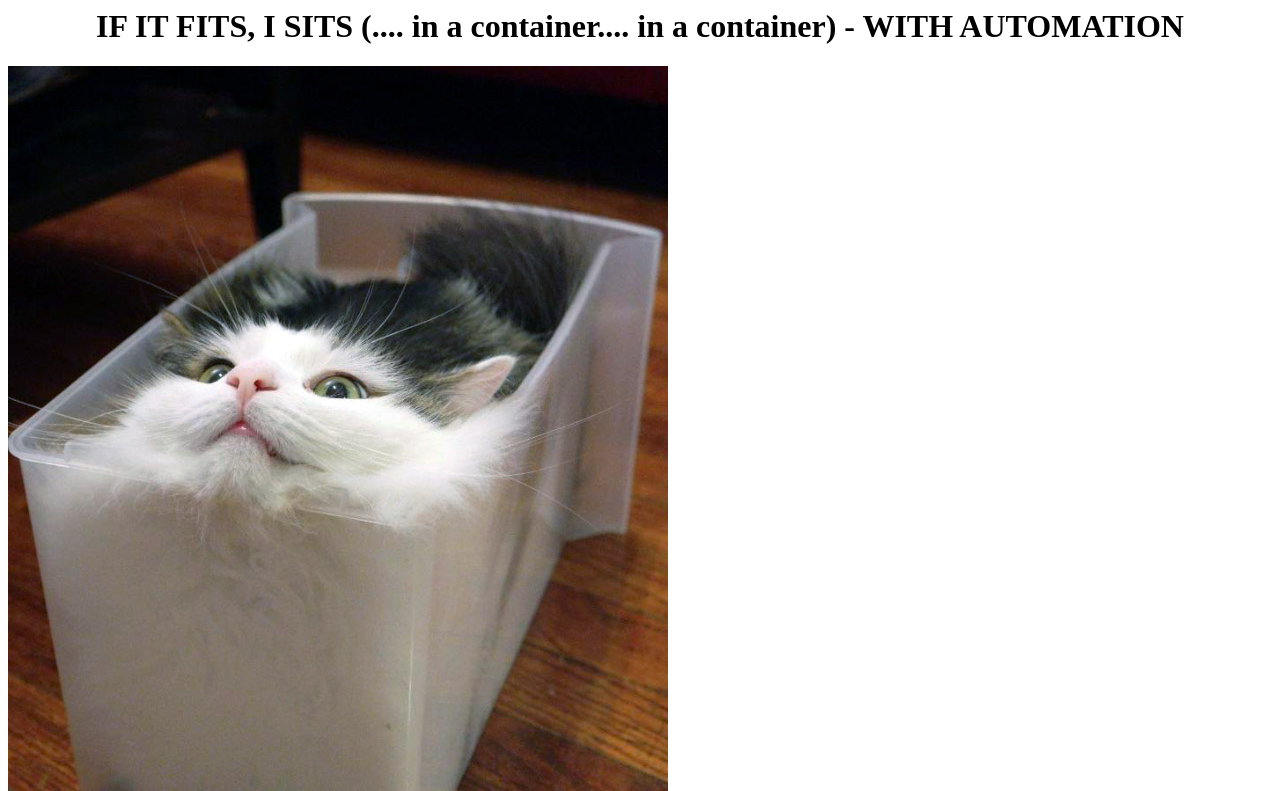
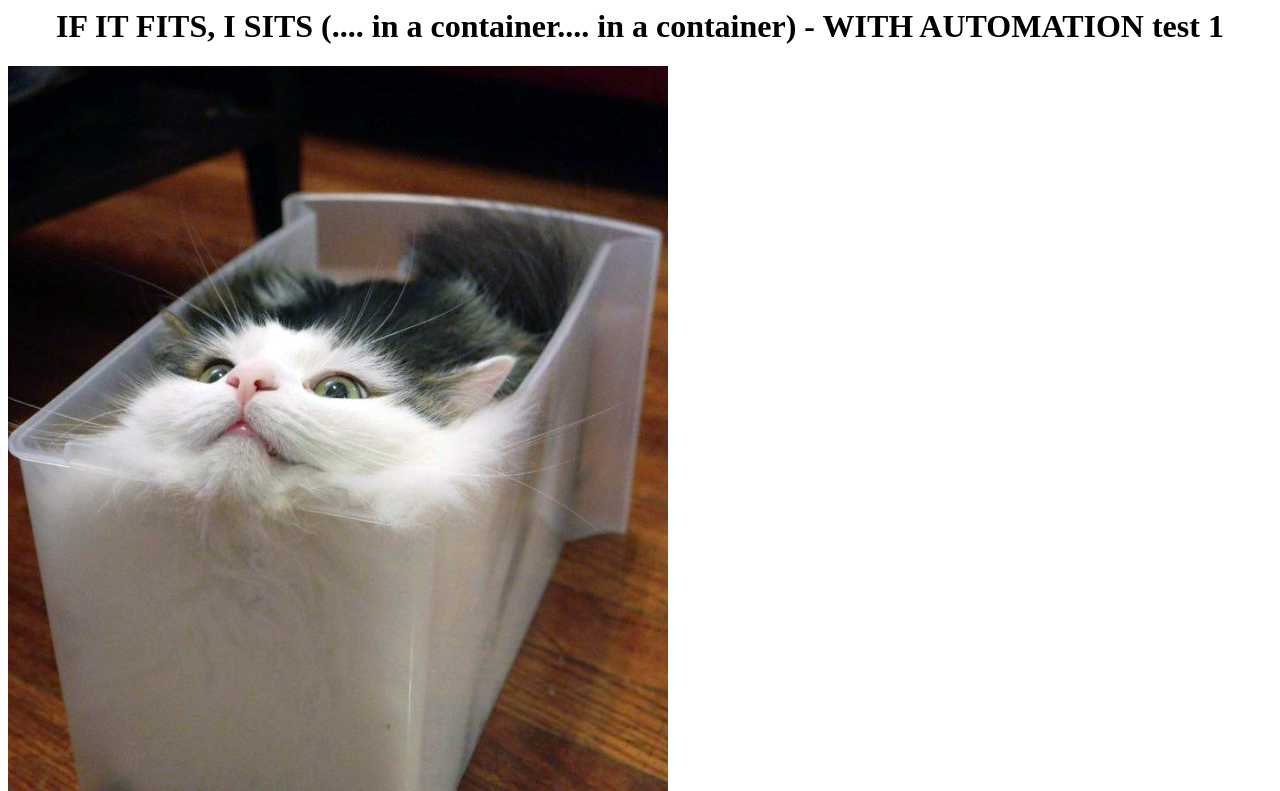
Before and after one commit to PrashanthBalakrishnan/codecommit, a plain HTML site: page index.html in a window 1280 px wide. Shown: the top 791 px of the page. Drawn offline with Linux system fonts and the light colour scheme.

Commit message:
Update index.html

```diff
--- a/index.html
+++ b/index.html
@@ -6,7 +6,7 @@
     <center>
       <h1>
         IF IT FITS, I SITS (.... in a container.... in a container) - WITH
-        AUTOMATION
+        AUTOMATION test 1
       </h1>
     </center>
 
```
